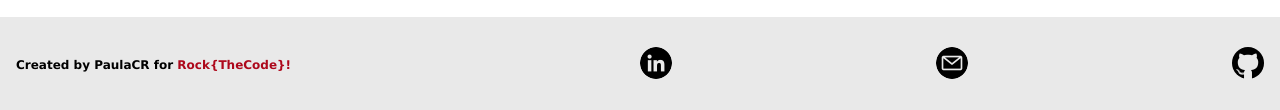
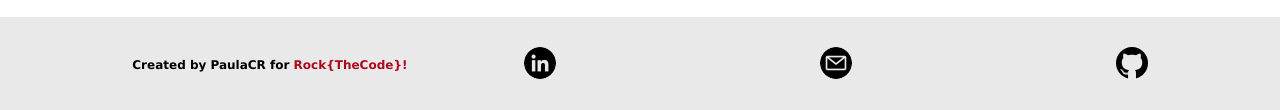
Before and after one commit to PaulaCR90/ProjectThree_WebDev, a website built with Vite: page index.html in a window 1280 px wide. Shown: the part 807-917 px from the top of the page. Built offline with nearby package versions, Linux system fonts and the light colour scheme.

Commit message:
repair required changes

```diff
--- a/main.js
+++ b/main.js
@@ -1,7 +1,6 @@
 import { createCardsContainer } from './src/components/CardsContainer/CardsContainer'
 import { createFooter } from './src/components/Footer/Footer'
 import { createHeader } from './src/components/Header/Header'
-import { footer } from './src/utils/footerInfo'
 import './style.css'
 const divApp = document.querySelector('#app')
 
--- a/src/components/CardsContainer/CardsContainer.js
+++ b/src/components/CardsContainer/CardsContainer.js
@@ -17,6 +17,7 @@ export const createCardsContainer = (data) => {
     Card.className = 'Card'
     const Img = document.createElement('img')
     Img.className = 'CardImg'
+    Img.loading = 'lazy'
     Img.src = picData.urls.full
     const h3 = document.createElement('h3')
     h3.textContent = picData.alt_description
--- a/src/components/Footer/Footer.css
+++ b/src/components/Footer/Footer.css
@@ -5,7 +5,7 @@ footer {
   display: flex;
   flex-direction: column;
   align-items: center;
-  justify-content: space-between;
+  justify-content: space-evenly;
   padding: var(--rtc-s-spacing);
   height: var(--rtc-m-spacing);
 }
@@ -23,7 +23,7 @@ footer > h3 {
   border-radius: 50px;
 }
 
-footer > div {
+footer > ul {
   display: flex;
   align-items: center;
   justify-content: space-between;
@@ -35,7 +35,7 @@ footer > div {
     flex-direction: row;
   }
 
-  footer > div {
+  footer > ul {
     width: 50%;
   }
 }
--- a/src/components/Footer/Footer.js
+++ b/src/components/Footer/Footer.js
@@ -10,8 +10,9 @@ export const createFooter = () => {
   RTC.textContent = 'Rock{TheCode}!'
   RTC.className = 'RTC'
   h3.appendChild(RTC)
-  const divFooter = document.createElement('div')
+  const ulFooter = document.createElement('ul')
   footer.forEach((element) => {
+    const li$$ = document.createElement('li')
     const a$$ = document.createElement('a')
     a$$.href = element.link
     a$$.className = 'footerLinks'
@@ -19,10 +20,10 @@ export const createFooter = () => {
     img$$.src = element.imgURL
     img$$.className = 'footerImgs'
     a$$.appendChild(img$$)
-    divFooter.appendChild(a$$)
+    ulFooter.appendChild(a$$)
   })
 
   footer$$.appendChild(h3)
-  footer$$.appendChild(divFooter)
+  footer$$.appendChild(ulFooter)
   return footer$$
 }
--- a/style.css
+++ b/style.css
@@ -1,3 +1,11 @@
+* {
+  box-sizing: border-box;
+  margin: 0;
+  padding: 0;
+  text-decoration: none;
+  list-style: none;
+}
+
 :root {
   /*Colors*/
   --rtc-color-primary: #ffffff;
@@ -16,14 +24,6 @@
   text-rendering: optimizeLegibility;
   -webkit-font-smoothing: antialiased;
   -moz-osx-font-smoothing: grayscale;
-}
-
-* {
-  box-sizing: border-box;
-  margin: 0;
-  padding: 0;
-  text-decoration: none;
-  list-style: none;
 }
 
 section {
```
